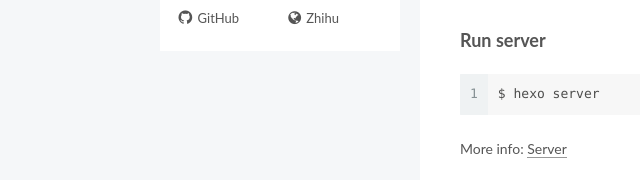
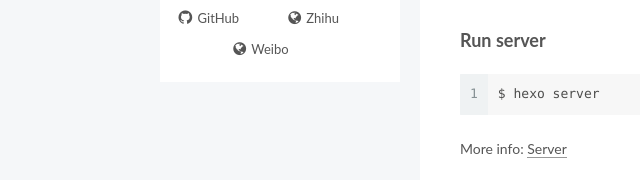
Before and after one commit to xspring14/myblog, a plain HTML site: page 2018/03/31/hello-world/index.html in a window 1280 px wide. Both pictures are taken after a click on the item "Overview". Shown: the part 488-668 px from the top of the page, 0-640 px from the left. Drawn offline with Linux system fonts and the light colour scheme.

Commit message:
Site updated: 2018-03-31 22:32:32

```diff
--- a/2018/03/31/hello-world/index.html
+++ b/2018/03/31/hello-world/index.html
@@ -450,6 +450,12 @@
                         <i class="fa fa-fw fa-globe"></i>Zhihu</a>
                   </span>
 
+                  <span class="links-of-author-item">
+                    <a href="https://weibo.com/u/3552135841" target="_blank" title="Weibo">
+
+                        <i class="fa fa-fw fa-globe"></i>Weibo</a>
+                  </span>
+
             </div>
 
 
--- a/css/main.css
+++ b/css/main.css
@@ -1823,7 +1823,7 @@
   width: 4px;
   height: 4px;
   border-radius: 50%;
-  background: #ffb3ff;
+  background: #003c70;
 }
 .links-of-blogroll {
   font-size: 13px;
```
Also changed, not shown: archives/2018/03/index.html (+6 -0 lines), archives/2018/index.html (+6 -0 lines), archives/index.html (+6 -0 lines), index.html (+6 -0 lines), tags/index.html (+6 -0 lines).
